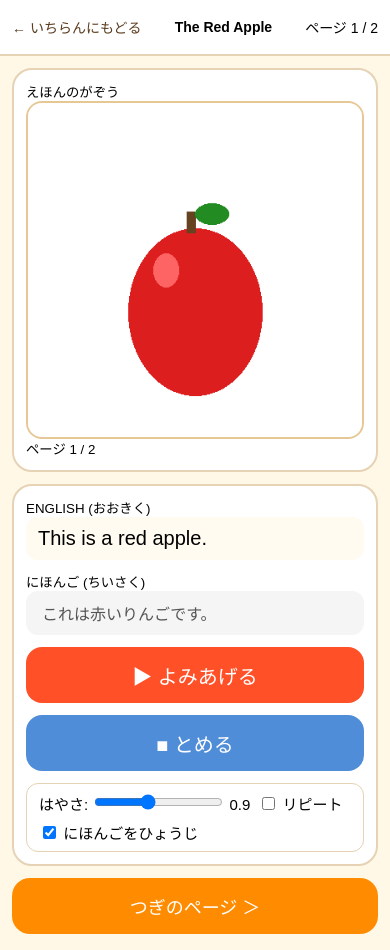
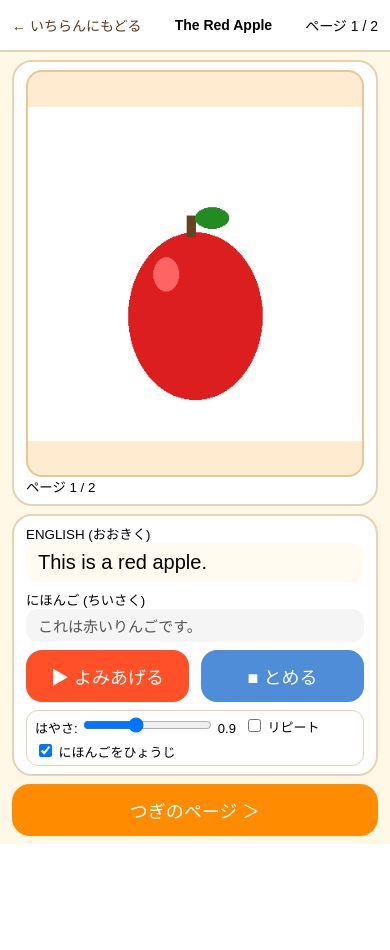
Before and after one commit to Takoyaki1000cazzo/David, a Django app: page /books/1/ in a window 390 px wide. After the commit the page ends 844 px from the top, so only its background shows below. Run offline with Django 5.2, Linux system fonts and the light colour scheme; data comes from the database, SQL or seed files in the repository; some web fonts are replaced.

Commit message:
feat: D-10 縦向きは全端末でスクロールなしに収める
- 「えほんのがぞう」ラベルを削除し縦スペースを確保
- 900px以下ポートレート: bodyを100vh/100dvh固定・overflow:hiddenに変更。
  画像エリアがflexで伸縮し余白を吸収、文章・ボタン・フッターは固定表示。
  長文時はEN/JA欄のみ内側スクロール。ボタン・フッターは横並びで省スペース化
- 背の低い縦画面向けに文字・ボタンを縮める微調整クエリを追加

```diff
--- a/books/templates/books/book_detail.html
+++ b/books/templates/books/book_detail.html
@@ -131,32 +131,38 @@
     }
     .prev { background: #fff; border: 3px solid #FF9646; color: #E46A1A; }
     .next { background: var(--accent); color: #fff; }
-    /* D-10案A: タブレット縦・スマホ幅では縦積み＋スクロール許可
-       (iPad Air縦 820pxを含むよう900px以下で適用) */
+    /* D-10: タブレット縦・スマホ縦 (900px以下) は縦積みのまま
+       100vh(dvh)に収め、ページ全体の縦スクロールなしで操作できる配置。
+       画像エリアが余白を吸収して伸縮し、文章・ボタン・フッターは固定表示 */
     @media (max-width: 900px) {
-      body { height: auto; min-height: 100vh; overflow: auto; }
-      header { min-height: 56px; height: auto; padding: 8px 12px; gap: 8px; font-size: 14px; flex-wrap: wrap; }
-      main.d8-layout { flex-direction: column; gap: 12px; padding: 12px; overflow: visible; }
-      .img-card, .text-card { padding: 12px; }
-      .img-card img { max-width: 100%; height: auto; max-height: 60vh; }
-      .img-card .ph { min-height: 220px; }
-      .en { font-size: 22px; }
-      .ja { font-size: 16px; }
-      .row { flex-direction: column; }
-      .btn { min-height: 56px; font-size: 20px; width: 100%; }
-      .setting { display: flex; flex-wrap: wrap; gap: 8px; align-items: center; }
-      footer { height: auto; flex-direction: column; gap: 12px; padding: 0 12px 16px; }
-      footer a { font-size: 20px; min-height: 56px; }
+      body { height: 100vh; height: 100dvh; overflow: hidden; }
+      header { min-height: 0; height: 52px; padding: 6px 12px; gap: 8px; font-size: 14px; flex-wrap: nowrap; overflow: hidden; }
+      header strong { white-space: nowrap; overflow: hidden; text-overflow: ellipsis; }
+      main.d8-layout { flex-direction: column; gap: 8px; padding: 8px 12px; overflow: hidden; }
+      .img-card, .text-card { padding: 8px 12px; min-height: 0; }
+      .img-card { flex: 1 1 auto; }
+      .img-card .ph { min-height: 0; }
+      .img-card img { max-width: 100%; max-height: 100%; height: auto; }
+      .text-card { flex: 0 0 auto; gap: 8px; }
+      .en { font-size: 20px; padding: 8px 12px; max-height: 26vh; max-height: 26dvh; overflow-y: auto; }
+      .ja { font-size: 15px; padding: 6px 12px; max-height: 18vh; max-height: 18dvh; overflow-y: auto; }
+      .row { flex-direction: row; flex-shrink: 0; }
+      .btn { min-height: 52px; font-size: 18px; width: auto; }
+      .setting { display: flex; flex-wrap: wrap; gap: 4px 8px; align-items: center; font-size: 13px; padding: 4px 8px; flex-shrink: 0; }
+      footer { height: auto; flex-direction: row; gap: 12px; padding: 0 12px 8px; flex-shrink: 0; }
+      footer a { font-size: 18px; min-height: 52px; }
     }
-    /* D-10: スマホ幅 (375px想定) の微調整 */
-    @media (max-width: 480px) {
-      .en { font-size: 20px; padding: 10px 12px; }
-      footer a { font-size: 18px; }
+    /* D-10: 背の低い縦画面 (旧機種など) の微調整。文字・ボタンを少し縮める */
+    @media (max-width: 900px) and (max-height: 740px) {
+      header { height: 44px; font-size: 13px; }
+      .en { font-size: 18px; }
+      .btn { min-height: 48px; font-size: 17px; }
+      footer a { min-height: 48px; font-size: 16px; }
     }
     /* D-10案B: スマホ横向き (高さが低い横長画面) は2カラムのまま
        100vhに収め、縦スクロールなしでよみあげる/とめるを押せる配置 */
     @media (max-height: 500px) and (orientation: landscape) {
-      body { height: 100vh; overflow: hidden; }
+      body { height: 100vh; height: 100dvh; overflow: hidden; }
       header { min-height: 0; height: 40px; padding: 4px 12px; gap: 8px; font-size: 13px; flex-wrap: nowrap; }
       main.d8-layout { flex-direction: row; gap: 12px; padding: 8px 12px; overflow: hidden; }
       .img-card, .text-card { padding: 8px 10px; min-height: 0; overflow: hidden; }
@@ -184,7 +190,6 @@
   {% if page %}
   <main class="d8-layout">
     <section class="img-card">
-      <small>えほんのがぞう</small>
       <div class="ph">
         {% if page.image %}<img src="{{ page.image.url }}" alt="p{{ current_no }}">{% else %}<img src="/media/placeholders/no-image.png" alt="がぞうじゅんびちゅう">{% endif %}
       </div>
```
